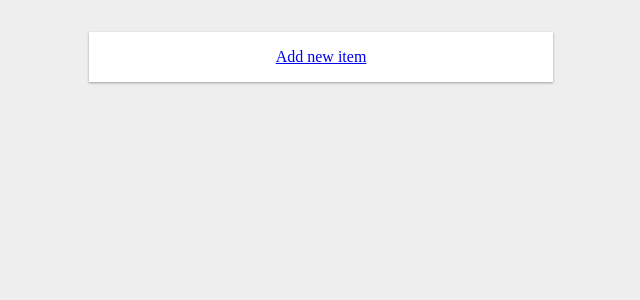
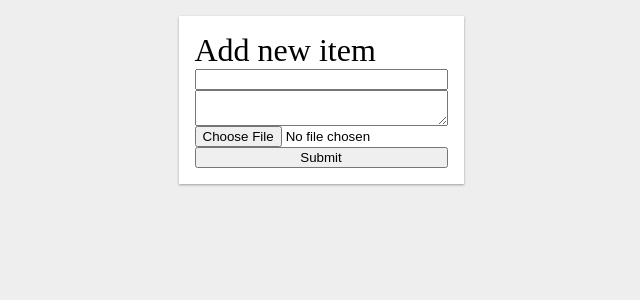
Before and after one commit to BlueKnek/Wheere1, a Flask app: page /items in a window 1280 px wide. Shown: the top 300 px of the page, without its empty margins (319-959 px from the left). Run offline with Flask 2, Linux system fonts and the light colour scheme; data that the repository does not hold is empty.

Commit message:
Add new item in /items

```diff
--- a/main.py
+++ b/main.py
@@ -55,8 +55,8 @@ def root():
     return render_template('root.html')
 
 
-@app.route('/new_item_form', methods=['GET', 'POST'])
-def new_item_form():
+@app.route('/new_item', methods=['GET', 'POST'])
+def new_item():
     if request.method == 'POST':
         name = request.form['name']
         description = request.form['description']
@@ -68,7 +68,7 @@ def new_item_form():
         session.add(item)
         session.commit()
 
-        return str(item.id)
+        return redirect(url_for('items'))
     else:
         return render_template('item_form.html')
 
--- a/static/style.css
+++ b/static/style.css
@@ -3,9 +3,13 @@ body {
   background-color: #EEE;
 }
 
-.items-page {
-  margin: auto;
-  padding: 1em;
+.page {
+  display: flex;
+  flex-wrap: wrap;
+  justify-content: center;
+}
+
+.page-column {
   max-width: 30em;
 }
 
@@ -50,6 +54,12 @@ body {
   font-size: 0.75em;
 }
 
-.add-item {
-  text-align: center
+.add-item form {
+  display: flex;
+  flex-direction: column;
 }
+
+h1 {
+  font-weight: normal;
+  margin: 0;
+}
--- a/templates/items.html
+++ b/templates/items.html
@@ -7,7 +7,8 @@
     <meta name="viewport" content="width=device-width, initial-scale=1.0">
 </head>
 <body>
-    <div class="items-page">
+    <div class="page">
+        <div class="page-column">
             {% for item in items %}
                 <div class="item">
                     <div class="item-image">
@@ -24,8 +25,17 @@
                     </div>
                 </div>
             {% endfor %}
+        </div>
+        <div class="page-column">
             <div class="add-item">
-            <a href="{{ url_for('new_item_form') }}"> Add new item </a>
+                <h1>Add new item</h1>
+                <form action="{{ url_for('new_item') }}" method="post" enctype="multipart/form-data">
+                    <input name="name"/>
+                    <textarea name="description"></textarea>
+                    <input name="image" type="file" accept="image/*" capture="camera"/>
+                    <input type="submit" value="Submit"/>
+                </form>
+            </div>
         </div>
     </div>
 </body>
```
Lines whose indentation alone changed are shown as unchanged.
